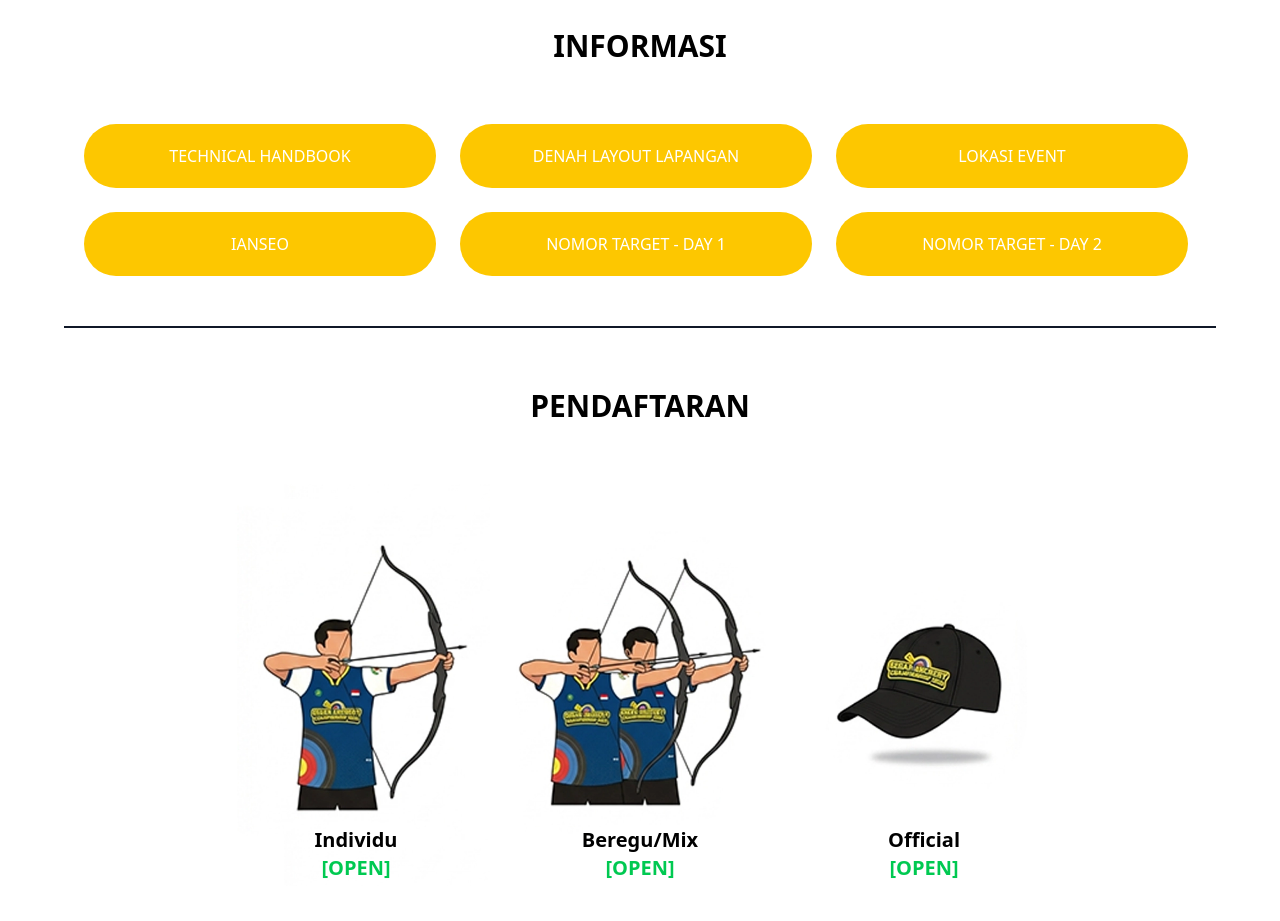
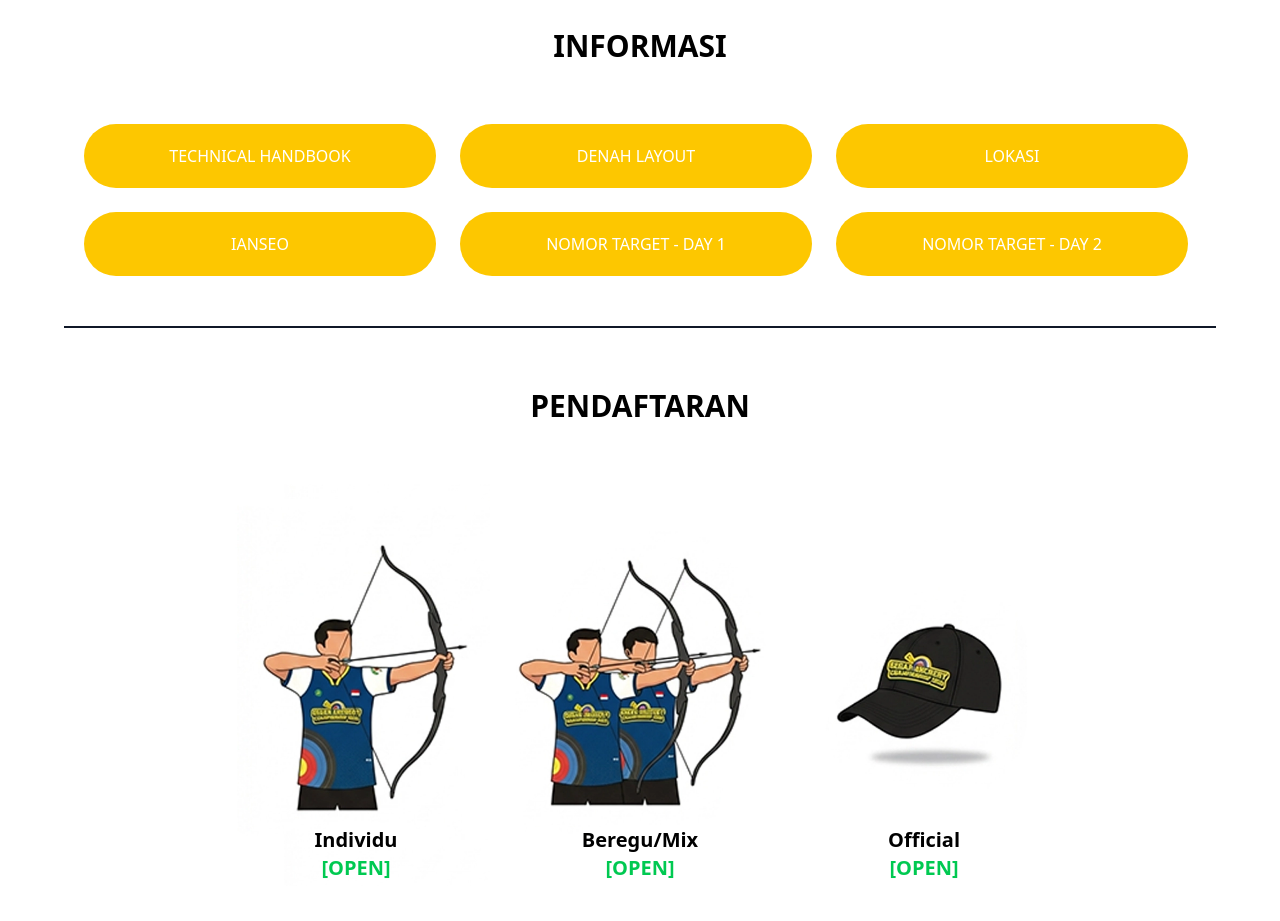
Before and after one commit to FadelKahfi/segar-archery, a plain HTML site: page pages/championship_2026.html in a window 1280 px wide. Shown: the part 1260-2181 px from the top of the page. Drawn offline with nearby package versions, Linux system fonts and the light colour scheme.

Commit message:
Button improvement

```diff
--- a/pages/championship_2026.html
+++ b/pages/championship_2026.html
@@ -199,19 +199,20 @@
                         type="button"
                         class="text-white bg-yellow-400 hover:bg-yellow-500 focus:outline-none focus:ring-4 focus:ring-yellow-300 font-medium rounded-full text-md px-5 py-2.5 sm:px-10 sm:py-5 text-center me-2 mb-2"
                     >
-                        DENAH LAYOUT LAPANGAN</a
+                        DENAH LAYOUT</a
                     ><a
-                        href="#lokasi"
+                        href="https://maps.app.goo.gl/khPHjM1fUt1ZhDeX8"
+                        target="_blank"
                         type="button"
                         class="text-white bg-yellow-400 hover:bg-yellow-500 focus:outline-none focus:ring-4 focus:ring-yellow-300 font-medium rounded-full text-md px-5 py-2.5 sm:px-10 sm:py-5 text-center me-2 mb-2"
                     >
-                        LOKASI EVENT</a
+                        LOKASI</a
                     ><a
                         href=""
                         type="button"
                         class="text-white bg-yellow-400 hover:bg-yellow-500 focus:outline-none focus:ring-4 focus:ring-yellow-300 font-medium rounded-full text-md px-5 py-2.5 sm:px-10 sm:py-5 text-center me-2 mb-2"
                     >
-                        IANSEO </a
+                        IANSEO</a
                     ><a
                         href=""
                         type="button"
```
